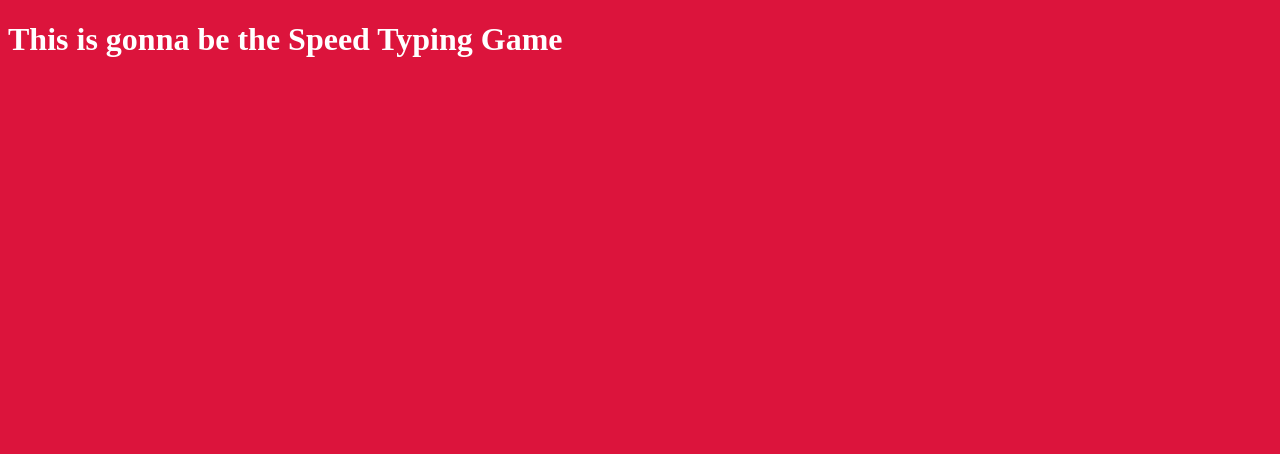
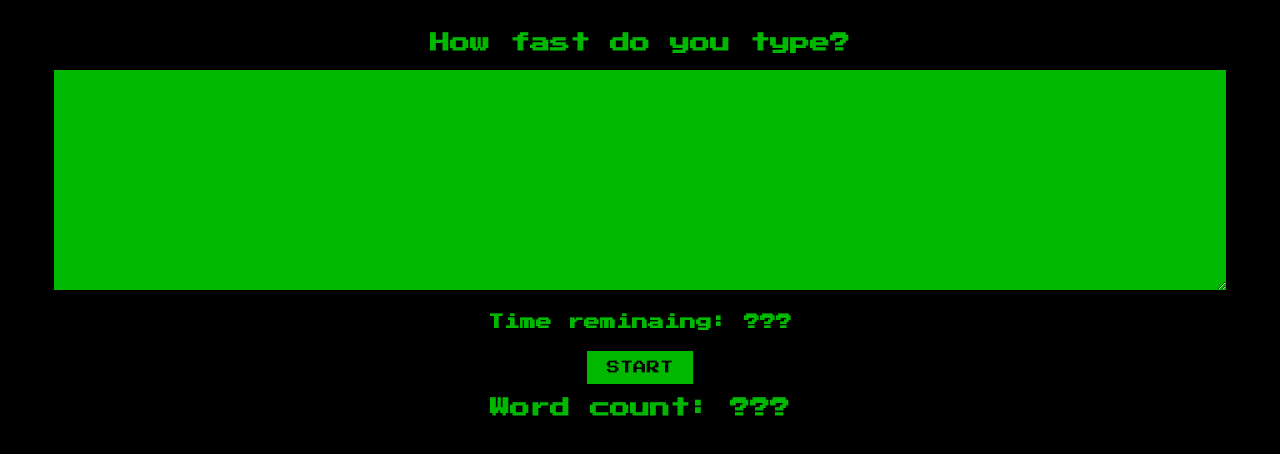
Before and after one commit to exxedridel/hooks-react-speed-typing-game, a React app: page / in a window 1280 px wide. Shown: the top 454 px of the page. Built offline with nearby package versions, Linux system fonts and the light colour scheme.

Commit message:
Added: CSS and HTML

```diff
--- a/public/index.html
+++ b/public/index.html
@@ -1,9 +1,13 @@
 <!DOCTYPE html>
 <html lang="en">
   <head>
-   <meta charset="UTF-8">
-   <meta http-equiv="X-UA-Compatible" content="IE=edge">
-   <meta name="viewport" content="width=device-width, initial-scale=1.0">
+    <meta charset="UTF-8" />
+    <meta http-equiv="X-UA-Compatible" content="IE=edge" />
+    <meta name="viewport" content="width=device-width, initial-scale=1.0" />
+    <link
+      href="https://fonts.googleapis.com/css?family=Press+Start+2P&display=swap"
+      rel="stylesheet"
+    />
     <title>New React</title>
   </head>
   <body>
--- a/src/components/App.jsx
+++ b/src/components/App.jsx
@@ -4,7 +4,11 @@
 const App = () => {
   return (
     <div>
-      <h1>This is gonna be the Speed Typing Game</h1>
+      <h1>How fast do you type?</h1>
+      <textarea />
+      <h4>Time reminaing: ???</h4>
+      <button>Start</button>
+      <h1>Word count: ???</h1>
     </div>
   );
 };
--- a/src/styles/global.scss
+++ b/src/styles/global.scss
@@ -1,6 +1,40 @@
-$brand-color: crimson;
+html, body {
+   background: black;
+   color: #00b800;
+   margin:0;
+   padding: 0;
+   padding-top: 10px;
+   font-family: 'Press Start 2P', cursive;
+   text-align: center;
+}
 
 body {
-   background-color: $brand-color;
-   color: white;
+   font-weight: 400;
 }
+
+button {
+   font-family: 'Press Start 2P', cursive;
+   display: block;
+   margin: 0 auto;
+   border: none;
+   background: #a80020;
+   background: #00b800;
+   padding: 10px 20px;
+   text-transform: uppercase;
+}
+
+h1 {
+   font-size: 20px;
+   text-align:center;
+}
+
+textarea {
+   font-family: 'Press Start 2P', cursive;
+   border: 3px solid black;
+   width: 90%;
+   margin: 0 auto;
+   outline: none;
+   height: 200px;
+   background: #00b800;
+   padding: 10px;
+}
```
Lines whose indentation alone changed are shown as unchanged.
